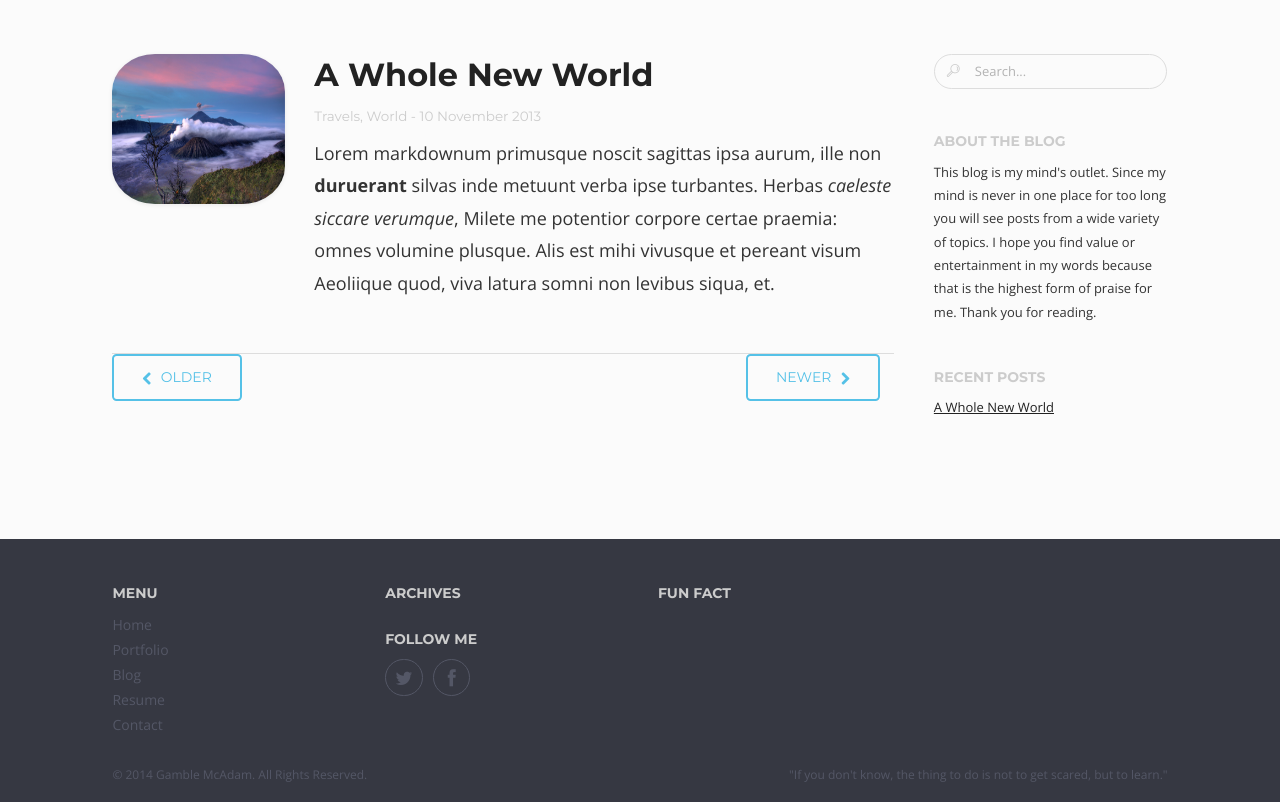
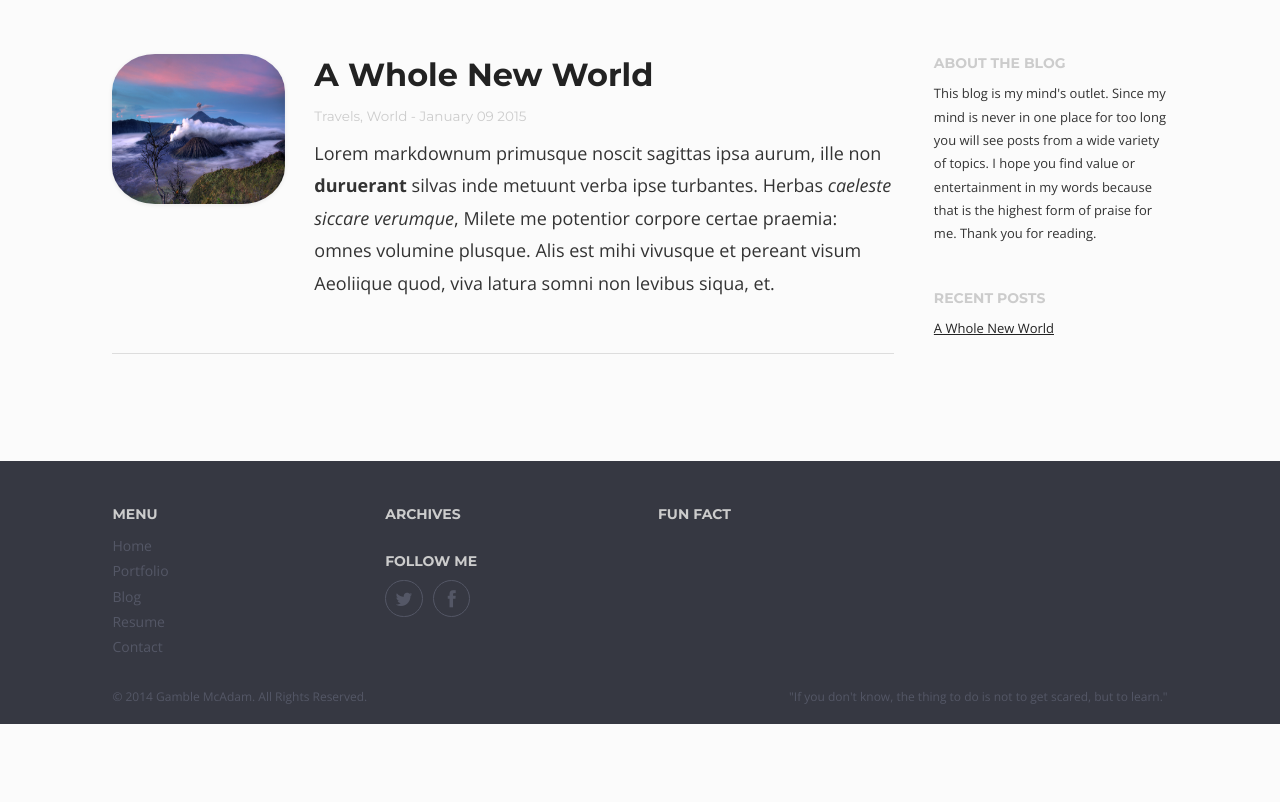
Before and after one commit to Gamble715/Gamble715.github.io, a Jekyll site: the page built from blog.html, in a window 1280 px wide and 1202 px high. Shown: the part 400-1202 px from the top of the window. Built offline with Jekyll 4.4.1, drawn with Linux system fonts in a browser that asks for light colours.

Commit message:
Finish blog page

```diff
--- a/blog.html
+++ b/blog.html
@@ -33,25 +33,25 @@ permalink: blog/
 									<a href="#">{{category | capitalize}},</a>
 								{% endif %}
 							{% endfor %}
-							- <time datetime="2013-11-10">10 November 2013</time></h5>
+							- <time datetime="{{post.date}}">{{post.date | date: "%B %d %Y"}}</time></h5>
 						{{post.excerpt}}
 					</div><!-- column nine -->
 				</article>
 				{% endfor %}
-				<div id="pagination">
+				<!-- <div id="pagination">
 					<ul class="clear-after reset plain">
 						<li id="older" class="pagination-nav"><a href="#" class="button transparent aqua"><i class="fa fa-chevron-left"></i><span class="label">Older</span></a></li>
 						<li id="newer" class="pagination-nav"><a href="#" class="button transparent aqua"><span class="label">Newer</span><i class="fa fa-chevron-right"></i></a></li>
 					</ul>
-				</div>
+				</div> -->
 			</div><!-- column nine -->
 			<aside role="complementary" class="sidebar column three last">
-				<div class="widget widget_search">
+<!-- 				<div class="widget widget_search">
 					<form role="search">
 						<span class="pre-input"><i class="icon icon-search"></i></span>
 						<input type="text" placeholder="Search..." value="" class="plain buffer">
 					</form>
-				</div>
+				</div> -->
 				<div class="widget">
 					<h4>About the Blog</h4>
 					<div class="textwidget">
```
Also changed, not shown: _posts/2014-12-10-welcome-to-jekyll.md (+1 -1 lines).
